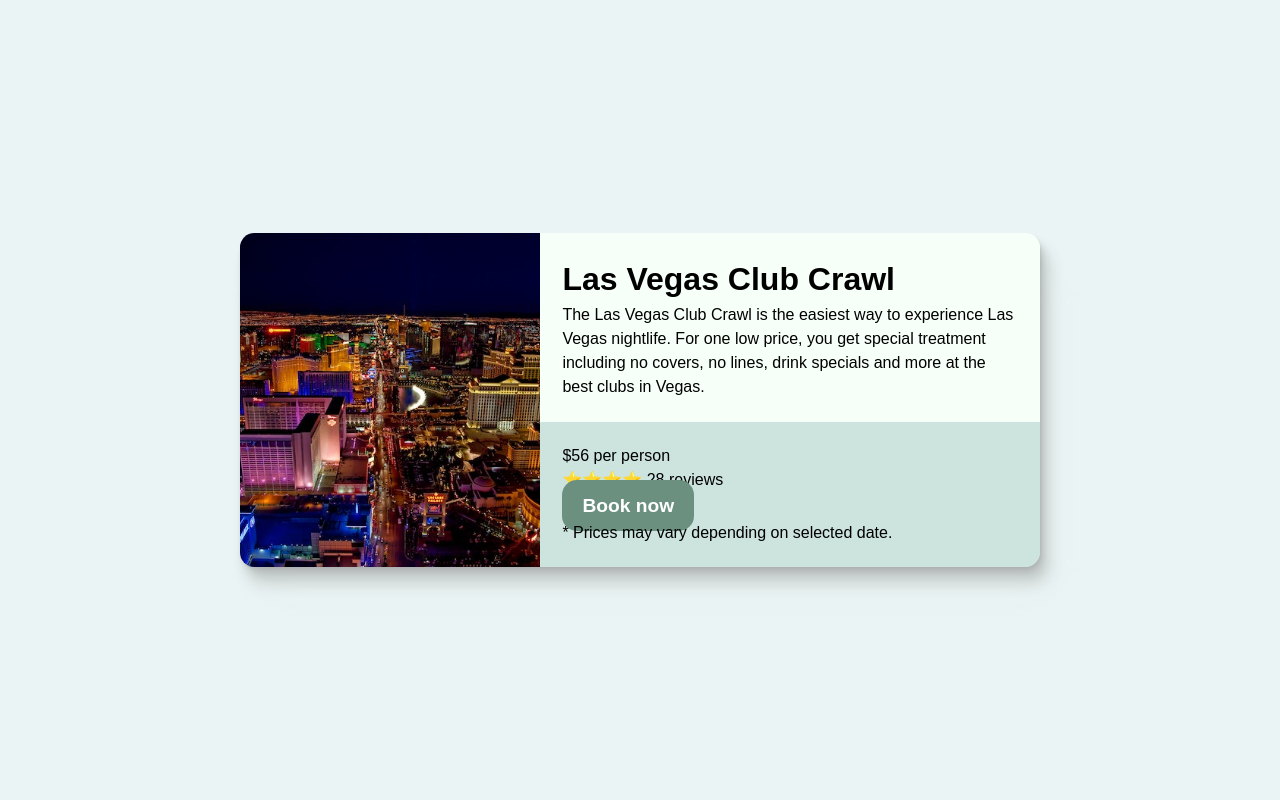
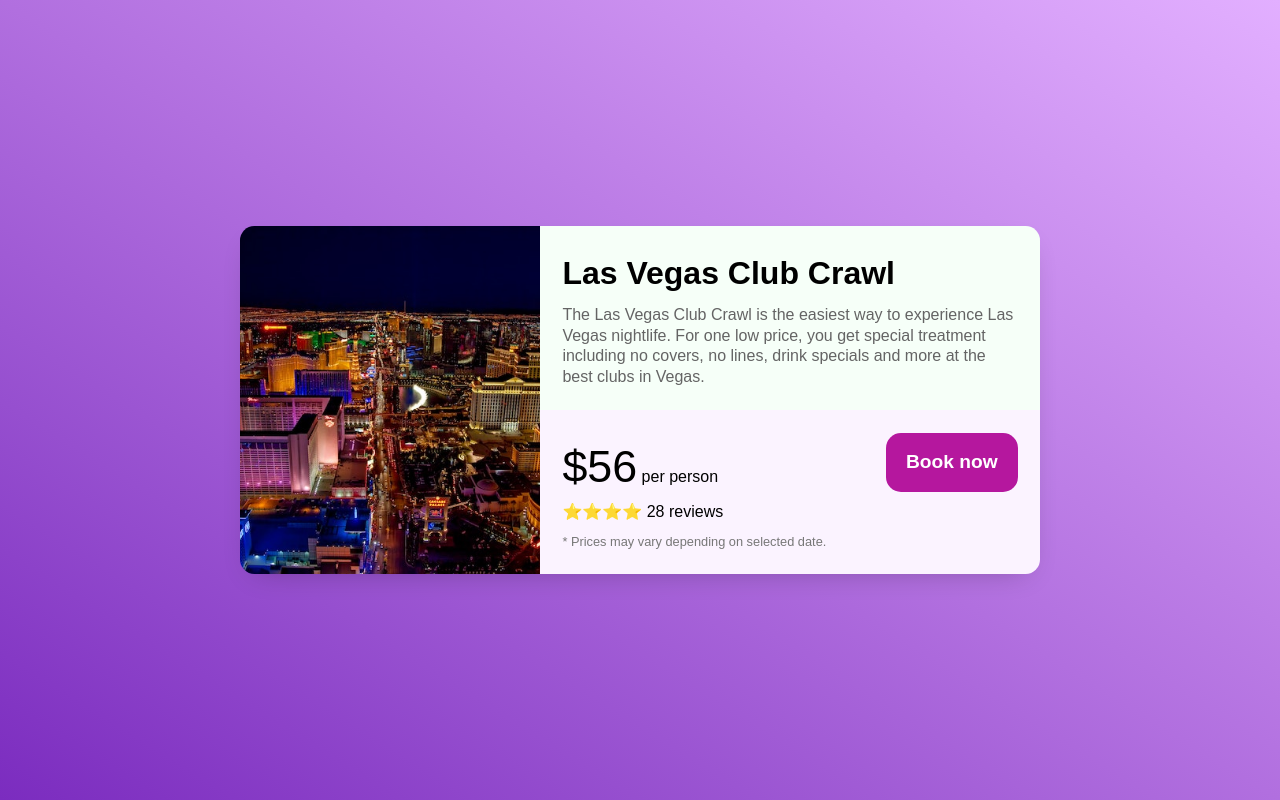
Before and after one commit to irm1005-itec1005-fall-2023/template-exercise-06, a plain HTML site: page solution/index.html in a window 1280 px wide. Drawn offline with Linux system fonts and the light colour scheme.

Commit message:
Add finished solution

```diff
--- a/solution/index.html
+++ b/solution/index.html
@@ -50,9 +50,9 @@
         <div class="card--content">
 
           <div class="card--content--top">
-            <h1>Las Vegas Club Crawl</h1>
+            <h1 class="title">Las Vegas Club Crawl</h1>
 
-            <p>
+            <p class="description">
               The Las Vegas Club Crawl is the easiest way to experience Las Vegas
               nightlife. For one low price, you get special treatment including no
               covers, no lines, drink specials and more at the best clubs in Vegas.
@@ -61,13 +61,21 @@
           </div>
 
           <div class="card--content--bottom">
-            <p><span>$56</span> per person</p>
 
-            <p>⭐️⭐️⭐️⭐️ 28 reviews</p>
+            <div class="card--content--bottom--left">
+              <p><span class="price--value">$56</span> per person</p>
 
-            <a class="btn-primary" href="#">Book now</a>
+              <p>⭐️⭐️⭐️⭐️ 28 reviews</p>
 
-            <p><span class="sr-only">Note: </span>* Prices may vary depending on selected date.</p>
+              <p class="price--note"><span class="sr-only">Note: </span>* Prices may vary depending on selected date.</p>
+            </div>
+
+            <div class="card--content--bottom--right">
+
+              <a class="btn-primary" href="#">Book now</a>
+
+            </div>
+
           </div>
 
         </div>
--- a/solution/style.css
+++ b/solution/style.css
@@ -15,6 +15,7 @@ html {
 
 body {
   background-color: #eaf4f4;
+  background-image: linear-gradient(to right top, #7b2cbf, #964fcf, #b16fdf, #ca8fef, #e2afff);
 
   font-family: Arial, Helvetica, sans-serif;
   display: flex;
@@ -34,12 +35,7 @@ main {
   max-width: 800px;
 
   /* https://www.joshwcomeau.com/css/designing-shadows/ */
-  box-shadow:
-  1px 2px 2px hsla(0, 0%, 62%, 0.2),
-  2px 4px 4px hsla(0, 0%, 56%, 0.2),
-  4px 8px 8px hsla(0, 0%, 59%, 0.2),
-  8px 16px 16px hsla(0, 0%, 24%, 0.2),
-  16px 32px 32px hsla(0, 0%, 92%, 0.2);
+  box-shadow: 0 10px 30px -15px rgba(0, 0, 0, 0.3);
 }
 
 .card--image {
@@ -82,13 +78,28 @@ main {
 }
 
 .card--content--bottom {
+  font-size: 1.0rem;
   padding: 1.4rem;
-  background-color: #cce3de;
+  background-color: #fbf3ff;
 
   /* Set the rounded borders on the left side only */
   border-bottom-right-radius: 0.9rem;
+
+  /* Flex directives */
+  display: flex;
+  flex-direction: row;
+  justify-content: space-between;
+
 }
 
+.card--content--bottom--left {
+  width: 70%;
+}
+
+.card--content--bottom--right {
+  align-self: flex-start;
+
+}
 
 .card--details {
 
@@ -101,9 +112,11 @@ main {
 }
 
 .btn-primary {
+  display: inline-block;
+
   border-radius: 15px;
   padding: 15px 20px;
-  background-color: #6b9080;
+  background-color: #b5179e;
   font-size: 1.2rem;
   color: #fff;
   text-decoration: none;
@@ -111,9 +124,32 @@ main {
 }
 
 .btn-primary:hover {
-  background-color: #40564c;
+  background-color: #7209b7;
 }
 
+/* Price Section */
+.price--note {
+  margin: 0.5rem 0 0 0;
+  font-size: 0.8rem;
+  color:#777777;
+}
+
+.price--value {
+  font-size: 2.8rem;
+}
+
+/* Description Section */
+.title {
+  font-size: 2rem;
+  font-weight: 800;
+  margin: 0 0 0.5rem 0;
+}
+
+.description {
+  font-size: 1.0rem;
+  line-height: 1.3;
+  color: #646464;
+}
 
 /****** Screen reader text *******/
 .sr-only {
```
